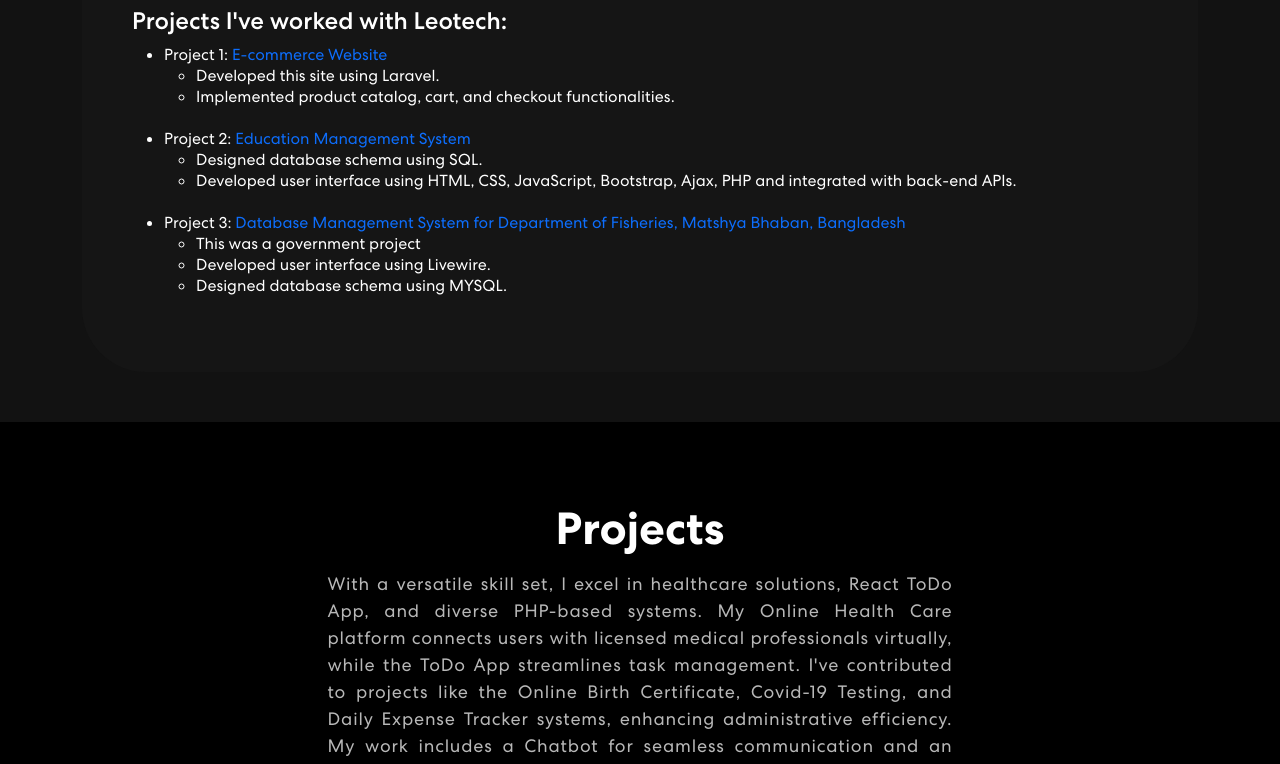
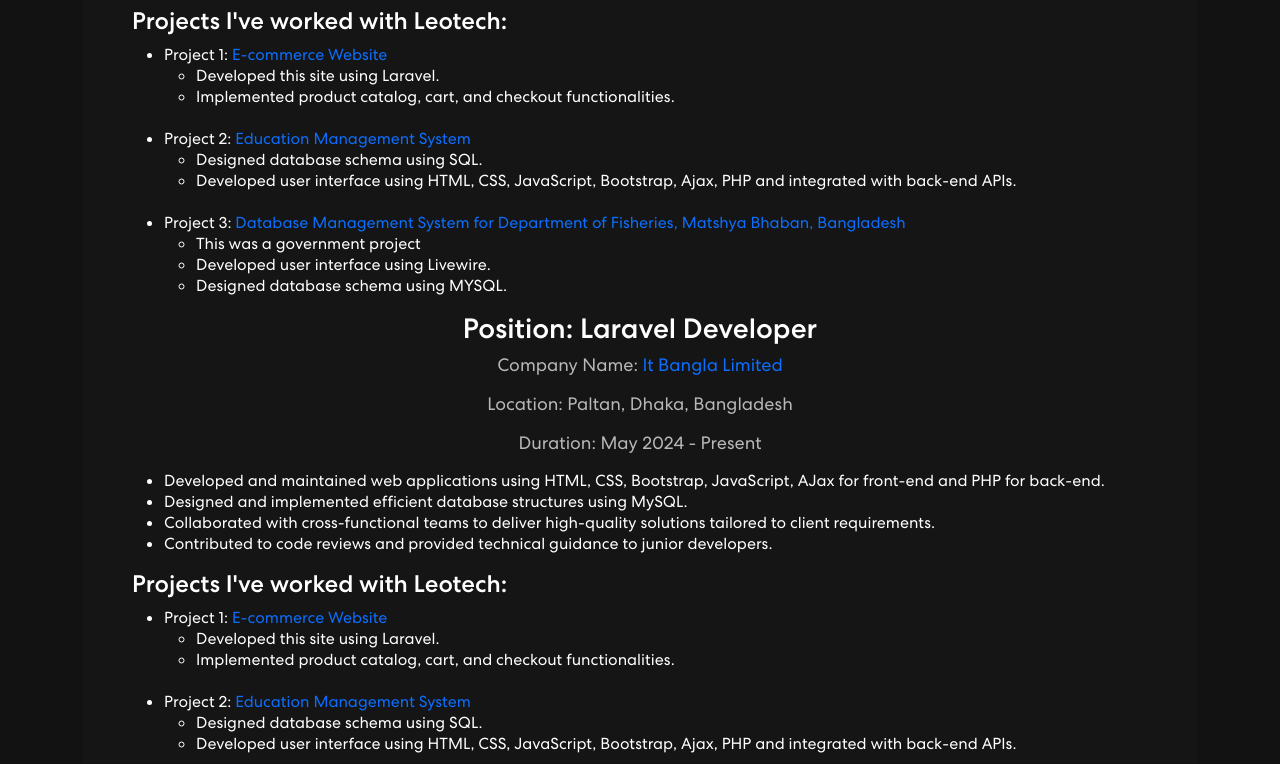
Before and after one commit to jabedhossainxyz/portfolio, a React (Create React App) app: page / in a window 1280 px wide. Shown: the part 2000-2764 px from the top of the page. Built offline with nearby package versions, Linux system fonts and the light colour scheme.

Commit message:
Add new experience entry for Laravel Developer position at It Bangla Limited
This commit adds a new experience entry for a Laravel Developer position at It Bangla Limited. It includes the company name, location, duration, and a list

```diff
--- a/src/components/Experience.js
+++ b/src/components/Experience.js
@@ -99,6 +99,96 @@
                     </ul>
                   </ul>
                 </div>
+                <div className="experience-item">
+                  <h3>Position: Laravel Developer</h3>
+                  <p>
+                    Company Name:{" "}
+                    <a
+                      href="https://itbangla.org/"
+                      target="_blank"
+                      rel="noopener noreferrer"
+                    >
+                      It Bangla Limited
+                    </a>
+                  </p>
+                  <p>Location: Paltan, Dhaka, Bangladesh</p>
+                  <p>Duration: May 2024 - Present</p>
+                  <ul>
+                    <li>
+                      Developed and maintained web applications using HTML, CSS,
+                      Bootstrap, JavaScript, AJax for front-end and PHP for
+                      back-end.
+                    </li>
+                    <li>
+                      Designed and implemented efficient database structures
+                      using MySQL.
+                    </li>
+                    <li>
+                      Collaborated with cross-functional teams to deliver
+                      high-quality solutions tailored to client requirements.
+                    </li>
+                    <li>
+                      Contributed to code reviews and provided technical
+                      guidance to junior developers.
+                    </li>
+                  </ul>
+                  <h4>Projects I've worked with Leotech:</h4>
+                  <ul>
+                    <li>
+                      Project 1:{" "}
+                      <a
+                        href="http://leomart.leotechbd.com/"
+                        target="_blank"
+                        rel="noopener noreferrer"
+                        style={{ textDecoration: "none" }}
+                      >
+                        E-commerce Website
+                      </a>
+                    </li>
+                    <ul>
+                      <li>Developed this site using Laravel.</li>
+                      <li>
+                        Implemented product catalog, cart, and checkout
+                        functionalities.
+                      </li>
+                    </ul>
+                    <br></br>
+                    <li>
+                      Project 2:{" "}
+                      <a
+                        href="https://www.leotechbd.com/school-management-software/"
+                        target="_blank"
+                        rel="noopener noreferrer"
+                      >
+                        Education Management System
+                      </a>
+                    </li>
+                    <ul>
+                      <li>Designed database schema using SQL.</li>
+                      <li>
+                        Developed user interface using HTML, CSS, JavaScript,
+                        Bootstrap, Ajax, PHP and integrated with back-end APIs.
+                      </li>
+                    </ul>
+                    <br></br>
+                    <li>
+                      Project 3: {""}
+                      <a
+                        href="http://dof.leotechbd.com/"
+                        target="_blank"
+                        rel="noopener noreferrer"
+                      >
+                        Database Management System for Department of Fisheries,
+                        Matshya Bhaban, Bangladesh
+                      </a>
+                    </li>
+                    <ul>
+                      <li>This was a government project</li>
+                      <li>Developed user interface using Livewire.</li>
+                      <li>Designed database schema using MYSQL.</li>
+                    </ul>
+                  </ul>
+                </div>
               </div>
             </div>
           </div>
```
